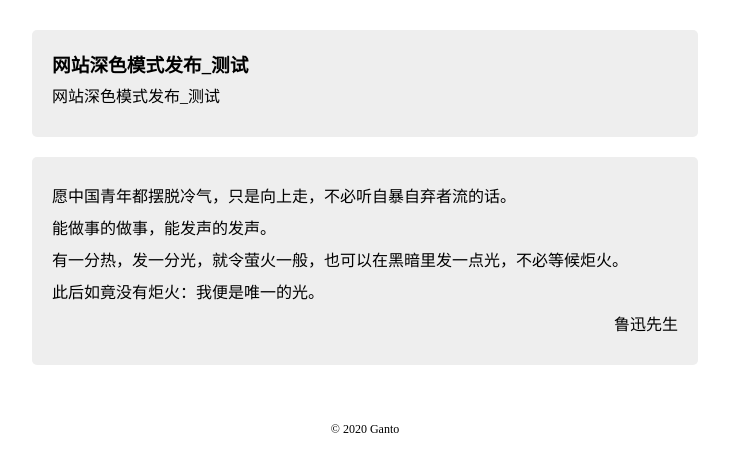
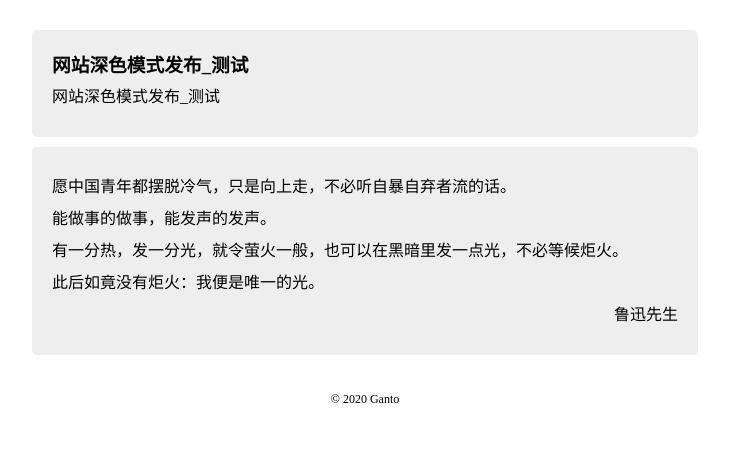
Before and after one commit to lyc688/Ganto, a PHP site: page /index.html in a window 1280 px wide. Shown: the part 210-682 px from the top of the page, without its empty margins (275-1004 px from the left). Run offline with PHP 8.4, Linux system fonts and the light colour scheme; some libraries are stand-ins or nearby versions.

Commit message:
Update homepage.css

```diff
--- a/css/homepage.css
+++ b/css/homepage.css
@@ -300,8 +300,11 @@ span.vnick,a.vnick {
 .cevno>.article {
 	background-color: var(--article-background-color);
 	padding: 20px;
-	margin-bottom: 20px;
+	margin-bottom: 10px;
 	border-radius: 5px;
+}
+.cevno>.article:last-child {
+	margin-bottom: 0px;
 }
 .cevno>.article:hover{
 	background-color: var(--article-background-color-hover);
```
